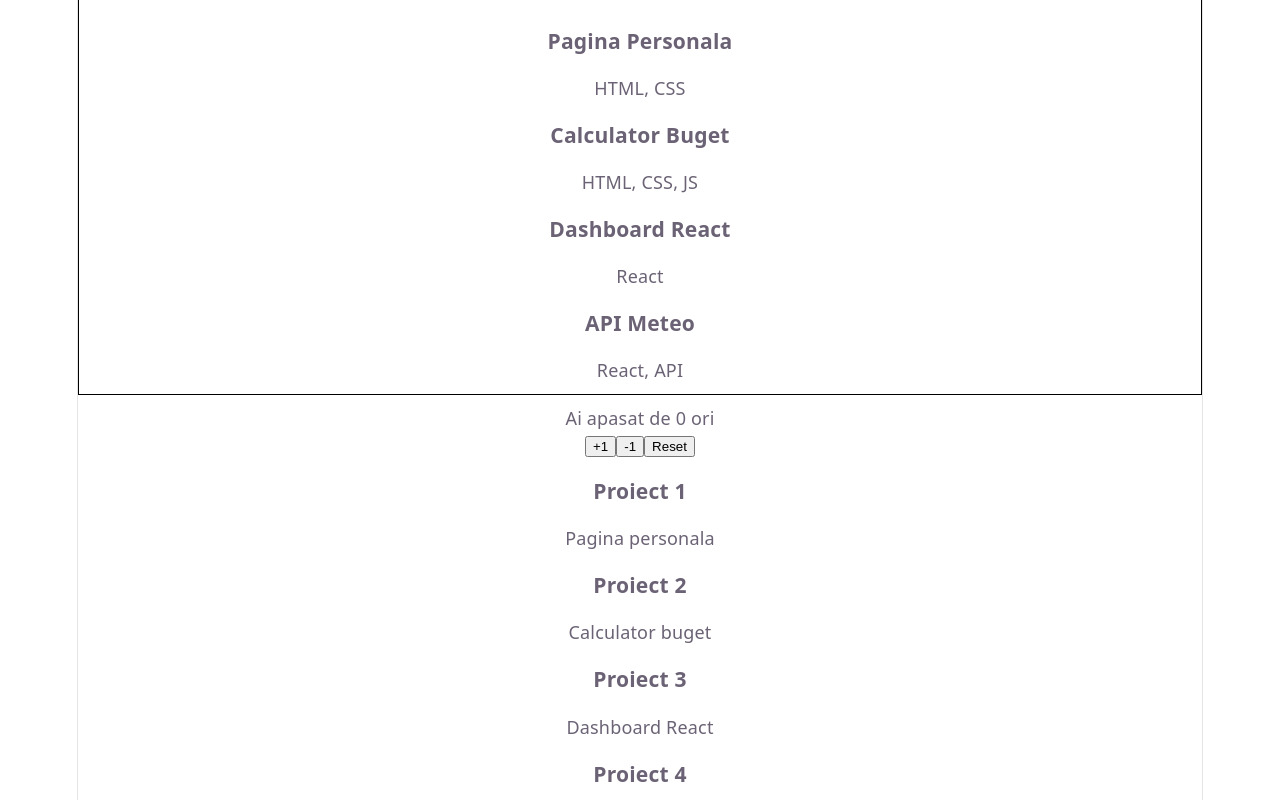
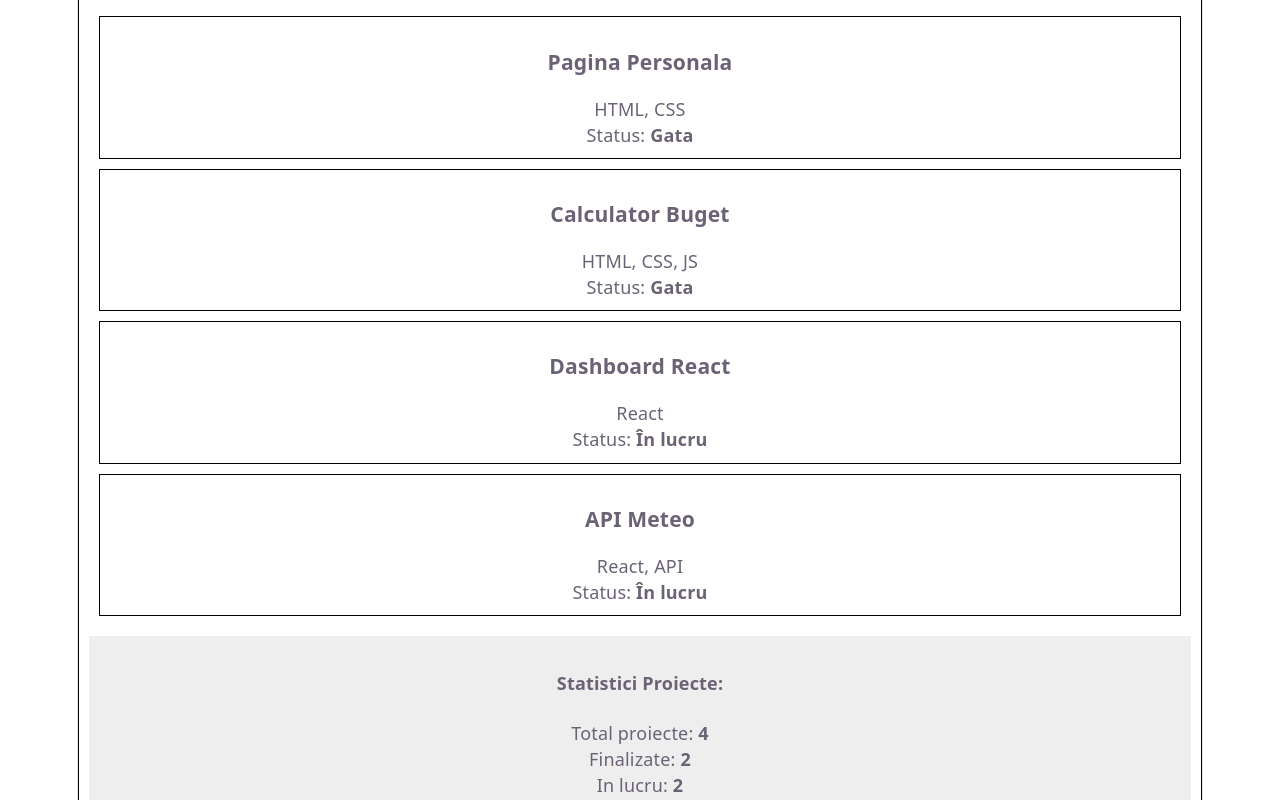
Before and after one commit to Raul55552/Comanelea-Raul-Mihai-PW, a React (Vite) app: page / in a window 1280 px wide. Shown: the part 620-1420 px from the top of the page. Built offline with nearby package versions, Linux system fonts and the light colour scheme.

Commit message:
refactor: statistici proiecte

```diff
--- a/src/Card.jsx
+++ b/src/Card.jsx
@@ -1,8 +1,17 @@
 function Card(props) {
+    let textStatus = "";
+
+    if (props.done === true) {
+        textStatus = "Gata";
+    } else {
+        textStatus = "În lucru";
+    }
+
     return (
-        <div>
+        <div style={{ border: '1px solid black', margin: '10px', padding: '10px' }}>
             <h3>{props.title}</h3>
             <p>{props.description}</p>
+            <p>Status: <strong>{textStatus}</strong></p>
         </div>
     );
 }
--- a/src/ProjectList.jsx
+++ b/src/ProjectList.jsx
@@ -48,9 +48,23 @@
                         key={project.id}
                         title={project.title}
                         description={project.tech}
+                        done={project.done}
                     />
             );
           })}
+          <div style={{ marginTop: '20px', padding: '10px', backgroundColor: '#eee' }}>
+             <h4>Statistici Proiecte:</h4>
+             <p>
+                   Total proiecte: <strong>{projects.length}</strong>
+             </p>
+            <p>
+                     Finalizate: <strong>{projects.filter(p => p.done).length}</strong>
+                </p>
+                <p>
+                    In lucru: <strong>{projects.filter(p => !p.done).length}</strong>
+                </p>
+            </div>
+
      </div>
     );
 }
```
